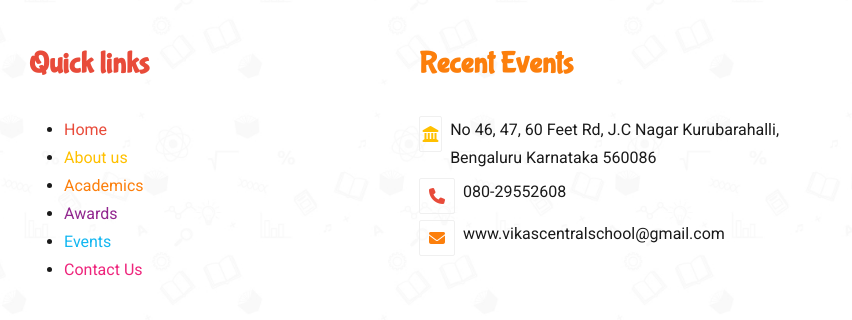
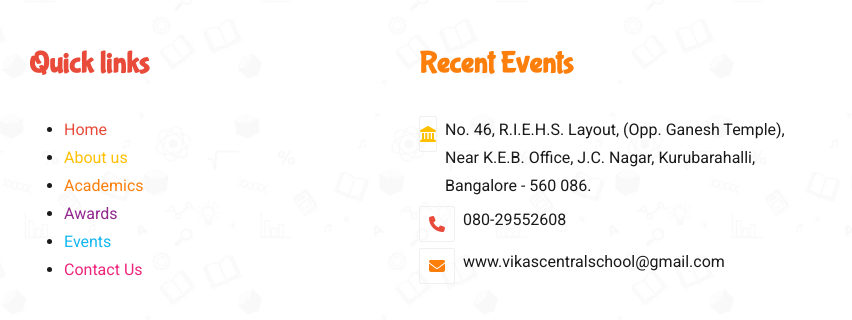
Before and after one commit to gerard0lucas/vcs, a plain HTML site: page about.html in a window 1280 px wide. Shown: the part 4656-4976 px from the top of the page, 428-1280 px from the left. Drawn offline with Linux system fonts and the light colour scheme.

Commit message:
13052025

```diff
--- a/about.html
+++ b/about.html
@@ -511,7 +511,8 @@
                             <div class="footer-about">
 
                                 <ul>
-                                    <li><span><i class="fa fa-landmark" aria-hidden="true"></i></span>No 46, 47, 60 Feet Rd, J.C Nagar Kurubarahalli, Bengaluru Karnataka 560086</li>
+                                    <li><span><i class="fa fa-landmark" aria-hidden="true"></i></span>No. 46, R.I.E.H.S. Layout, (Opp. Ganesh Temple), Near K.E.B. Office,
+                                        J.C. Nagar, Kurubarahalli, Bangalore - 560 086.</li>
                                     <li><span><i class="fa fa-phone" aria-hidden="true"></i></span>080-29552608</li>
                                     <li><span><i class="fa fa-envelope-o" aria-hidden="true"></i></span>www.vikascentralschool@gmail.com</li>
 
```
Also changed, not shown: index.html (+7 -2 lines).
